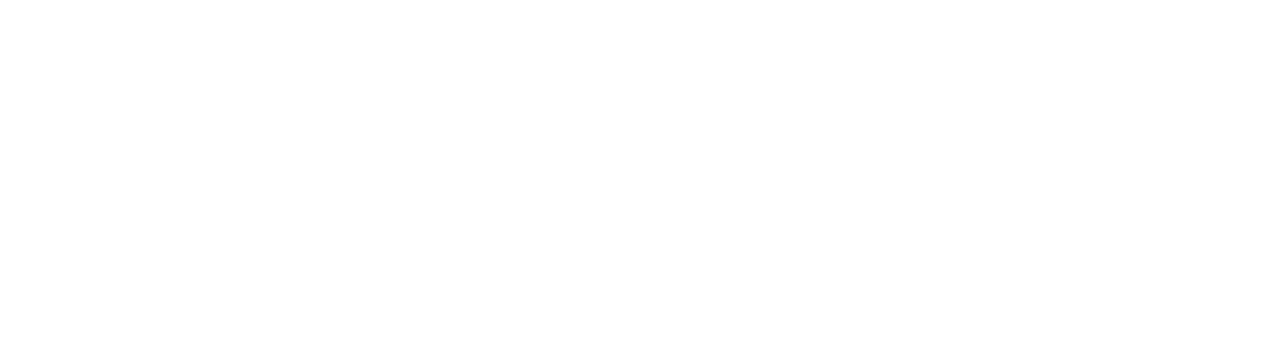
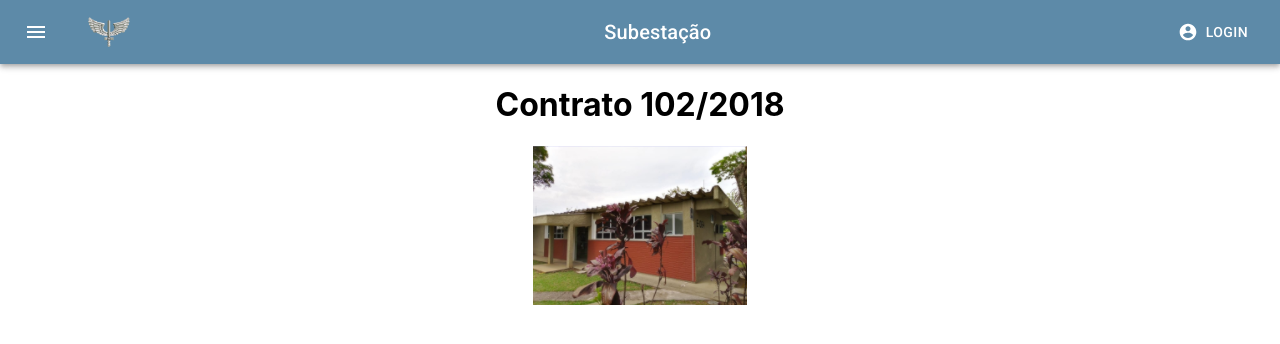
Before and after one commit to gui-gafa/front_aspira, a React (Create React App) app in the folder bso-react/: page /obra in a window 1280 px wide. Shown: the top 344 px of the page. Built offline with nearby package versions, Linux system fonts and the light colour scheme.

Commit message:
+ Rotas e Página de Obra genérica

```diff
--- a/bso-react/src/App.js
+++ b/bso-react/src/App.js
@@ -4,6 +4,8 @@ import Relacao_de_Obras from './Relacao_de_Obras';
 import { BrowserRouter, Link, Route, Switch} from 'react-router-dom';
 import Rotas from './Rotas.js'
 import { Rotate90DegreesCcw } from '@material-ui/icons';
+import React from 'react'
+import ReactDOM from 'react-dom';
 
 
 
@@ -36,7 +38,7 @@ function App() {
     <BrowserRouter>
       <ThemeProvider theme={theme}>
         <div className="App">
-          <Relacao_de_Obras/ >
+        <Relacao_de_Obras theme={theme}></Relacao_de_Obras>
         </div>
       </ThemeProvider>
     </BrowserRouter>
--- a/bso-react/src/Relacao_de_Obras.js
+++ b/bso-react/src/Relacao_de_Obras.js
@@ -6,18 +6,52 @@ import Grade from './components/Grade';
 import {Switch, Route, Link} from 'react-router-dom';
 import Home from './paginas/Home';
 import config from './paginas/config';
+import Obra from './paginas/obra.js';
 
-export default function Relacao_de_Obras() {
+let obras = [
+    {
+       titulo: "Novo H8",
+       descricao: "Reforma do alojamento estudantil dos alunos do ITA.",
+       cidade: "São José dos Campos-SP",
+       cliente: "ITA",
+       fonte: "MEC",
+       foto: "/novo_h8.PNG"
+    },
+    {
+        titulo: "Subestação",
+        descricao: "Reforma da subestação de energia do DCTA.",
+        cidade: "São José dos Campos-SP",
+        cliente: "GAP-SJ",
+        fonte: "EMAER/INPE",
+        foto: "/predio_icea.PNG"
+     },
+     {
+        titulo: "Rede de Água F2",
+        descricao: "Reforma e acompanhamento da rede de água do DCTA.",
+        cidade: "São José dos Campos-SP",
+        cliente: "GAP-SJ",
+        fonte: "EMAER",
+        foto: "/rede_de_agua.PNG"
+     },
+
+];
+
+export default function Relacao_de_Obras({theme}) {
     return (
         <Switch>
             <Route exact path='/' component={Home}>
-                <BarraTopo/ >
+                <BarraTopo nome='Relação de Obras'></BarraTopo>
                 <BotaoSimples nome='Adicionar Obra'></BotaoSimples>
-                <Grade/ >
+                <Grade obras={obras} ></Grade>
             </Route>
 
             <Route exact path='/config' component={config}>
                 <BarraTopo/ >
+                <img src='logo192.png'></img>
+            </Route>
+
+            <Route exact path='/obra' component={Obra}>
+                <Obra obras={obras} theme={theme}></Obra>
             </Route>
 
         </Switch>
--- a/bso-react/src/Rotas.js
+++ b/bso-react/src/Rotas.js
@@ -2,6 +2,7 @@ import React from 'react';
 import {Switch, Route, Link} from 'react-router-dom';
 import Home from './paginas/Home';
 import config from './paginas/config';
+import obra from './paginas/obra.js';
 
 // => Significa função direta, na prática da na mesma que dar um nome pra função, mas é mais prático
 
@@ -17,8 +18,7 @@ export default () => {
             <Route exact path='/config' component={config}>
             </Route>
 
-            <Route exact path='/sobre'>
-                Página de sobre
+            <Route exact path='/obra' component={obra}>
             </Route>
 
 
--- a/bso-react/src/components/BarraTopo.js
+++ b/bso-react/src/components/BarraTopo.js
@@ -20,7 +20,7 @@ const useStyles = makeStyles((theme) => ({
   },
 }));
 
-export default function BarraTopo() {
+export default function BarraTopo({nome}) {
   const classes = useStyles();
 
   return (
@@ -34,7 +34,7 @@ export default function BarraTopo() {
             <img src='/fablogo.png' alt='' height = '30'/>
           </IconButton>
           <Typography variant="h6" className={classes.title}>
-            Relação de Obras
+            {nome}
           </Typography>
           <Button color="inherit" startIcon={<AccountCircleIcon />}>Login</Button>
         </Toolbar>
--- a/bso-react/src/components/BotaoSimples.js
+++ b/bso-react/src/components/BotaoSimples.js
@@ -17,10 +17,16 @@ export default function BotaoSimples({nome}) {
   return (
     <div className={classes.root}>
       <Button justify="flex-end" variant="contained" color="primary" startIcon={<AddIcon />}>
-        <Link to='/config'>
+        <Link to='/config' style={{color: 'white'}} >
           {nome}
         </Link>
       </Button>
     </div>
   );
+
+
+
+
+
+
 }
--- a/bso-react/src/components/Grade.js
+++ b/bso-react/src/components/Grade.js
@@ -8,34 +8,9 @@ import CardActions from '@material-ui/core/CardActions';
 import CardContent from '@material-ui/core/CardContent';
 import CardMedia from '@material-ui/core/CardMedia';
 import Button from '@material-ui/core/Button';
+import {Switch, Route, Link} from 'react-router-dom';
 
-let obras = [
-    {
-       titulo: "Novo H8",
-       descricao: "Reforma do alojamento estudantil dos alunos do ITA.",
-       cidade: "São José dos Campos-SP",
-       cliente: "ITA",
-       fonte: "MEC",
-       foto: "/novo_h8.PNG"
-    },
-    {
-        titulo: "Subestação",
-        descricao: "Reforma da subestação de energia do DCTA.",
-        cidade: "São José dos Campos-SP",
-        cliente: "GAP-SJ",
-        fonte: "EMAER/INPE",
-        foto: "/predio_icea.PNG"
-     },
-     {
-        titulo: "Rede de Água F2",
-        descricao: "Reforma e acompanhamento da rede de água do DCTA.",
-        cidade: "São José dos Campos-SP",
-        cliente: "GAP-SJ",
-        fonte: "EMAER",
-        foto: "/rede_de_agua.PNG"
-     },
 
-];
 
 const useStyles = makeStyles({
     root: {
@@ -47,7 +22,7 @@ const useStyles = makeStyles({
     },
   });
 
-export default function Grade() {
+export default function Grade({obras}) {
     const classes = useStyles();
 
     return (
@@ -74,7 +49,9 @@ export default function Grade() {
                             </CardActionArea>
                             <CardActions >
                                 <Button size="small" color="primary">
-                                Detalhes
+                                  <Link to='/obra' style={{color: '#5d8aa8'}}>
+                                    detalhes
+                                  </Link>
                                 </Button>
                             </CardActions>
                         </Card>
--- a/bso-react/src/paginas/config/index.js
+++ b/bso-react/src/paginas/config/index.js
@@ -1,9 +1,13 @@
 import React from 'react';
 
-const Pagina = () => {
+const config = () => {
     return (
-        <div> Conteúdo da pag config </div>
+        <div>
+            <div> Conteúdo da pag config </div>
+            <img src='predio_icea.PNG'></img>
+        </div>
+
     );
 }
 
-export default Pagina;
+export default config;
--- /dev/null
+++ b/bso-react/src/paginas/obra.js
@@ -0,0 +1,22 @@
+import React from 'react';
+import BarraTopo from '../components/BarraTopo';
+import { ThemeProvider, createMuiTheme, makeStyles } from '@material-ui/core'
+
+const Obra = ({obras},{theme}) => {
+    return (
+
+        <ThemeProvider theme={theme}>
+            <div>
+                <BarraTopo nome={obras[1].titulo}></BarraTopo>
+                <h1 font color="#000099">
+                    Contrato 102/2018
+                </h1>
+                <img src={obras[1].foto}></img>
+            </div>
+
+        </ThemeProvider>
+
+    );
+}
+
+export default Obra;
```
Also changed, not shown: 1 other file (tests, documents, lock files or other folders).
